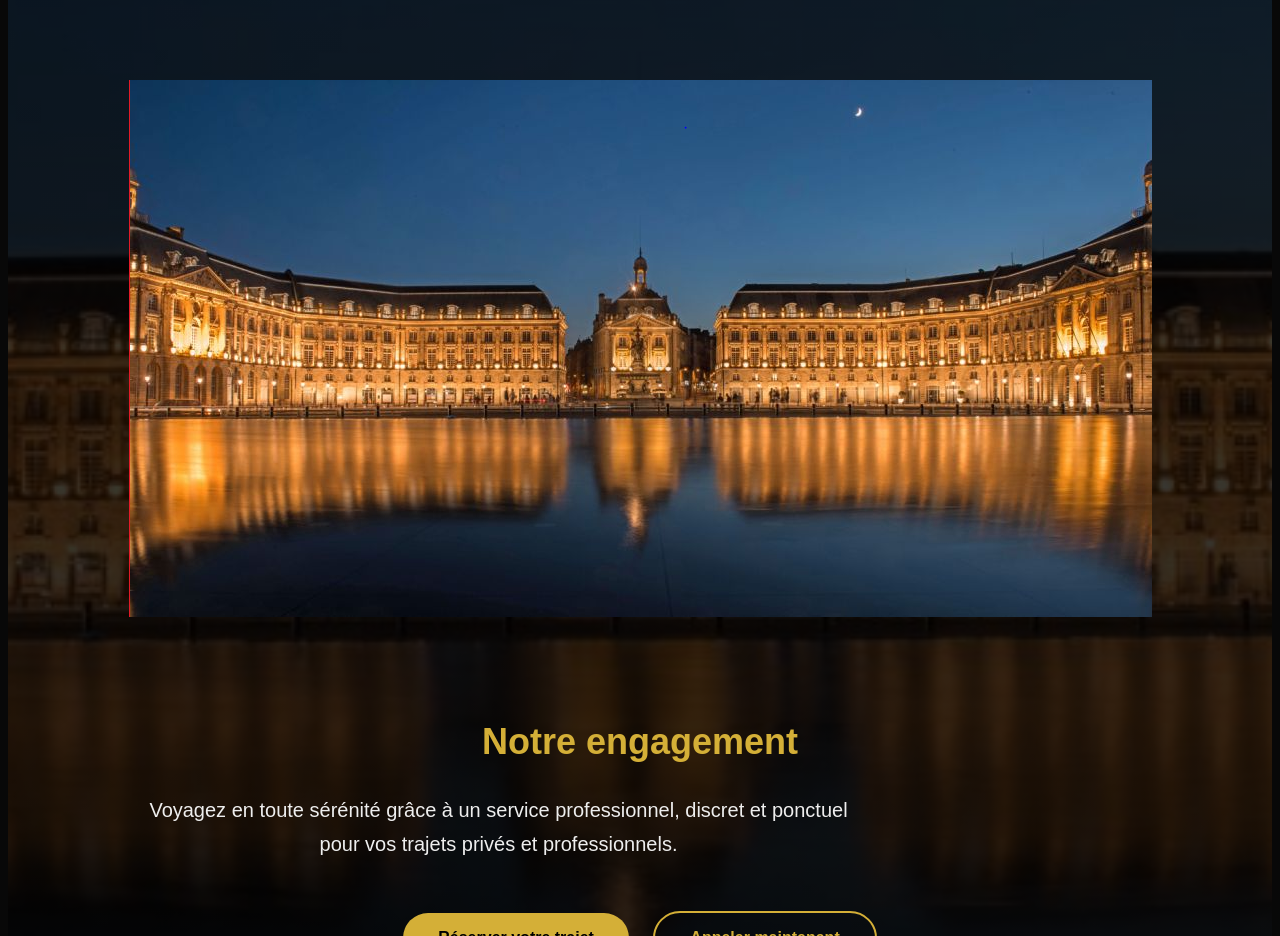
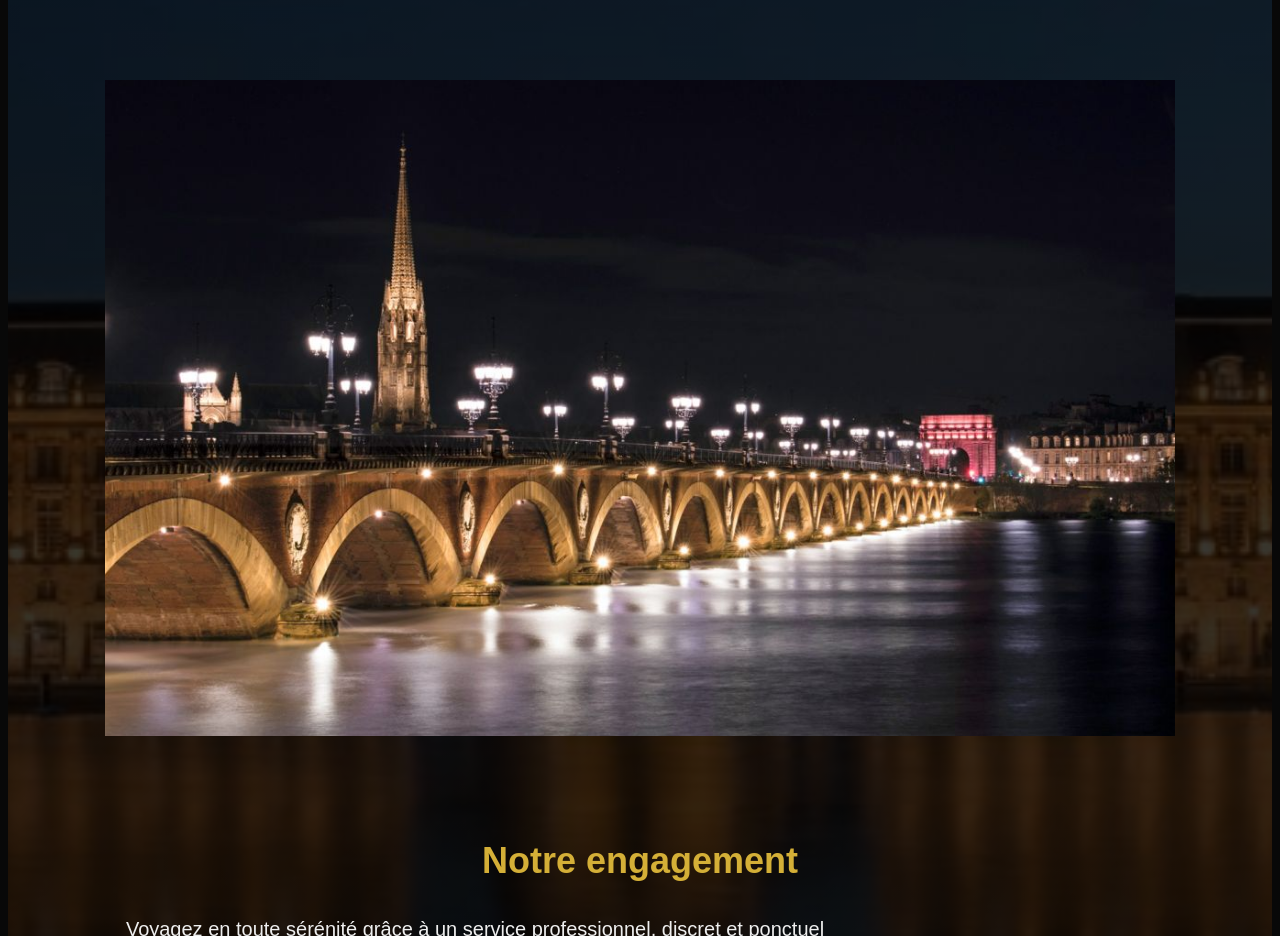
Before and after one commit to Hamilton-Transport/Chauffeur-H-T, a plain HTML site: page index.html in a window 1280 px wide. Shown: the part 347-1283 px from the top of the page. Drawn offline with Linux system fonts and the light colour scheme.

Commit message:
Update index.html

```diff
--- a/index.html
+++ b/index.html
@@ -30,7 +30,7 @@ L'élégance de vos déplacements
 
 <section class="photo">
 
-<img src="place de la bourse.PNG" alt="HAMILTON-TRANSPORT">
+<img src="pont de pierre.PNG" alt="HAMILTON-TRANSPORT">
 
 <section>
 <h2>Notre engagement</h2>
```
